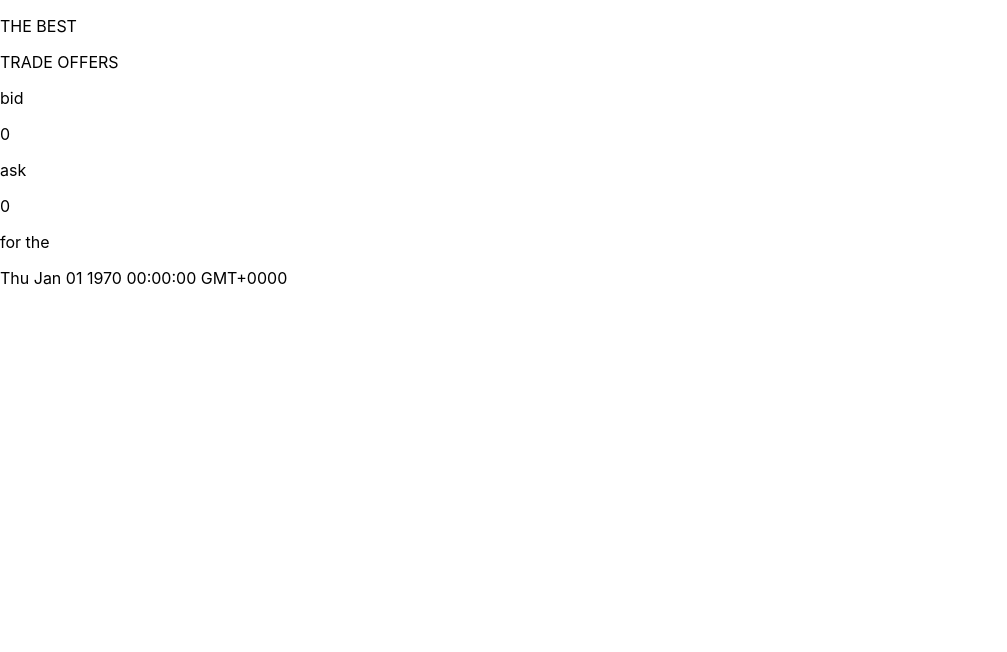
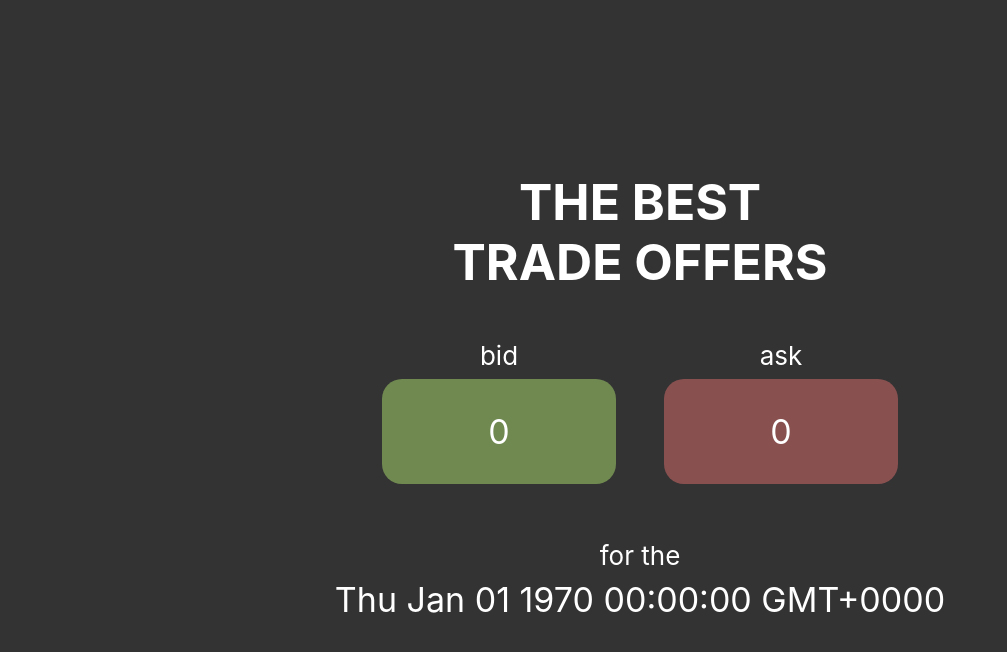
Before and after one commit to weltraumm/live-currency, a React (Create React App) app: page / in a window 1280 px wide. Shown: the top 652 px of the page, without its empty margins (0-1007 px from the left). Built offline with nearby package versions, Linux system fonts and the light colour scheme; no server answers.

Commit message:
update styles

```diff
--- a/src/App.css
+++ b/src/App.css
@@ -1,38 +1,46 @@
-.App {
+.app {
   text-align: center;
-}
-
-.App-logo {
-  height: 40vmin;
-  pointer-events: none;
-}
-
-@media (prefers-reduced-motion: no-preference) {
-  .App-logo {
-    animation: App-logo-spin infinite 20s linear;
-  }
-}
-
-.App-header {
-  background-color: #282c34;
+  background-color: #333333;
   min-height: 100vh;
   display: flex;
   flex-direction: column;
   align-items: center;
   justify-content: center;
-  font-size: calc(10px + 2vmin);
+  font-size: calc(10px + 3vmin);
   color: white;
 }
 
-.App-link {
-  color: #61dafb;
+.title{
+  font-size: calc(10px + 5vmin);
+  font-weight: 700;
+  margin: 0%;
 }
 
-@keyframes App-logo-spin {
-  from {
-    transform: rotate(0deg);
-  }
-  to {
-    transform: rotate(360deg);
-  }
+.currency {
+  display: flex;
 }
+
+.price{
+  margin: 1vmin 3vmin;
+  padding: 4vmin;
+  border-radius: 20px;
+  width: 5em;
+}
+
+.green{
+  background-color: rgba(171, 224, 110,0.5);
+}
+
+.red{
+  background-color: rgba(224, 110, 110,0.5);
+}
+
+.small_text{
+  font-size: calc(10px + 2vmin);
+  margin-top: 6vmin;
+  margin-bottom: 0%;
+}
+
+.date_text{
+  margin: 1vmin 0%;
+}
```
